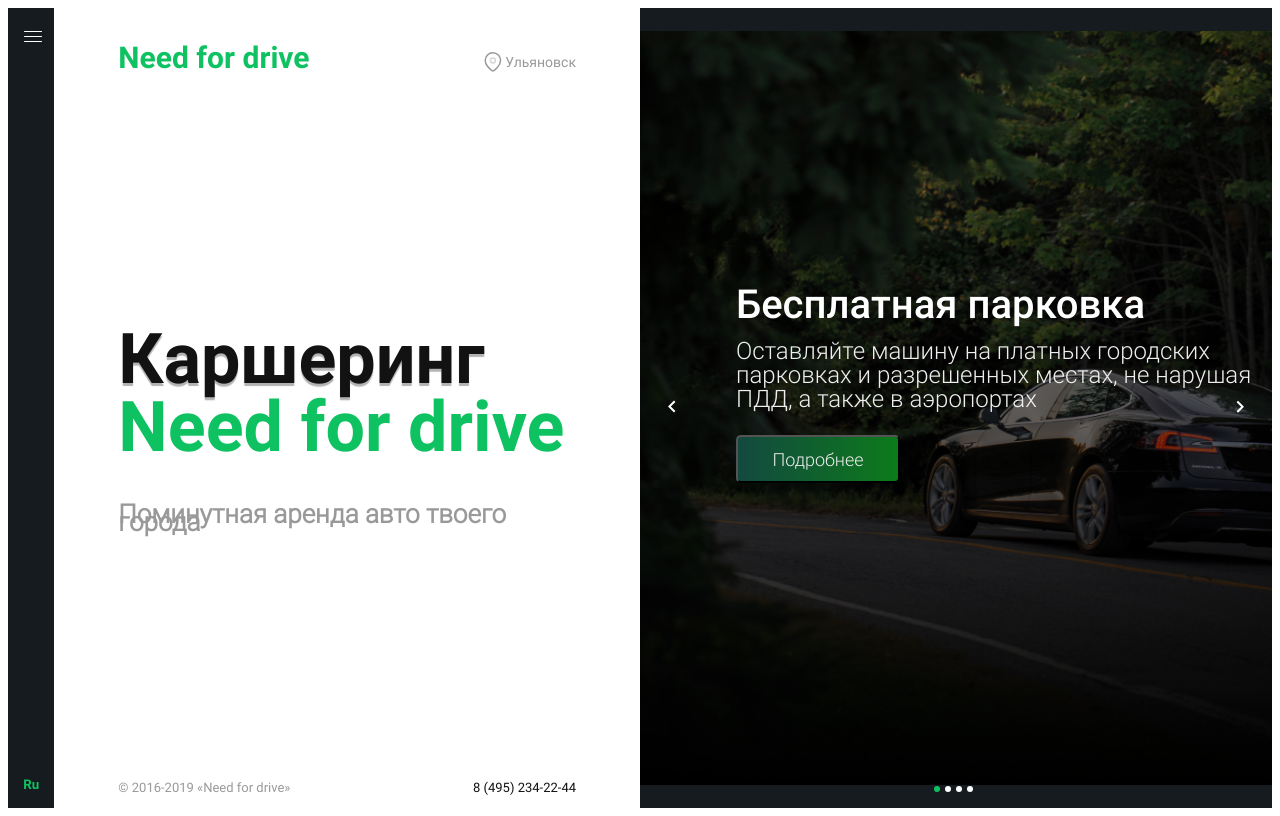
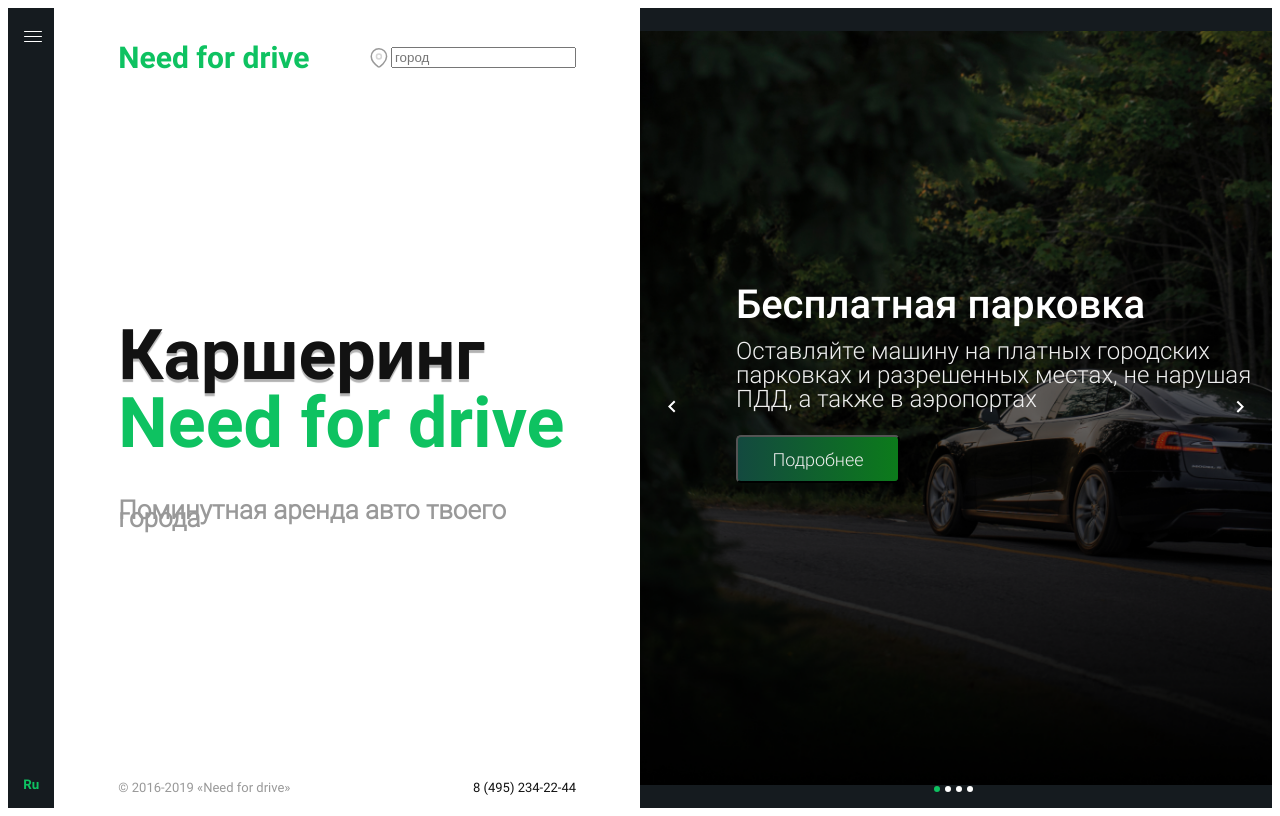
Before and after one commit to ignanna-12/NeedForDrive, a React (Create React App) app: page / in a window 1280 px wide. Built offline with nearby package versions, Linux system fonts and the light colour scheme.

Commit message:
autocomplete

```diff
--- a/src/components/startScreen/autocomplete/Autocomplete.jsx
+++ b/src/components/startScreen/autocomplete/Autocomplete.jsx
@@ -1,7 +1,22 @@
-import React from 'react';
+import React, { useState } from 'react';
 import styles from './Autocomplete.module.scss';
 
 const Autocomplete = () => {
+  const [display, setDisplay] = useState(false);
+  const [search, setSearch] = useState('');
+
+  const cities = ['Ульяновск', 'Самара', 'Сочи', 'Уфа', 'Саранск'];
+
+  const setCity = (city) => {
+    setSearch(city);
+    setDisplay(false);
+  };
+
+  const onClickInput = () => {
+    setSearch('');
+    setDisplay(!display);
+  };
+
   return (
     <div className={styles.autocomplete}>
       <svg
@@ -31,8 +46,30 @@
           strokeLinejoin="round"
         />
       </svg>
-      <p>Ульяновск</p>
+      <div className="styles.autocontainer">
+        <input
+          className={styles.autocontainer_input}
+          onClick={onClickInput}
+          placeholder="город"
+          value={search}
+          onChange={(e) => setSearch(e.target.value)}
+        />
+        {display && (
+          <div>
+            {cities
+              .filter((el) => el.toLowerCase().startsWith(search.toLowerCase()))
+              .map((v, i) => {
+                return (
+                  <div className={styles.list} key={i} onClick={() => setCity(v)}>
+                    <span>{v}</span>
+                  </div>
+                );
+              })}
+          </div>
+        )}
+      </div>
     </div>
   );
 };
+
 export default Autocomplete;
```
